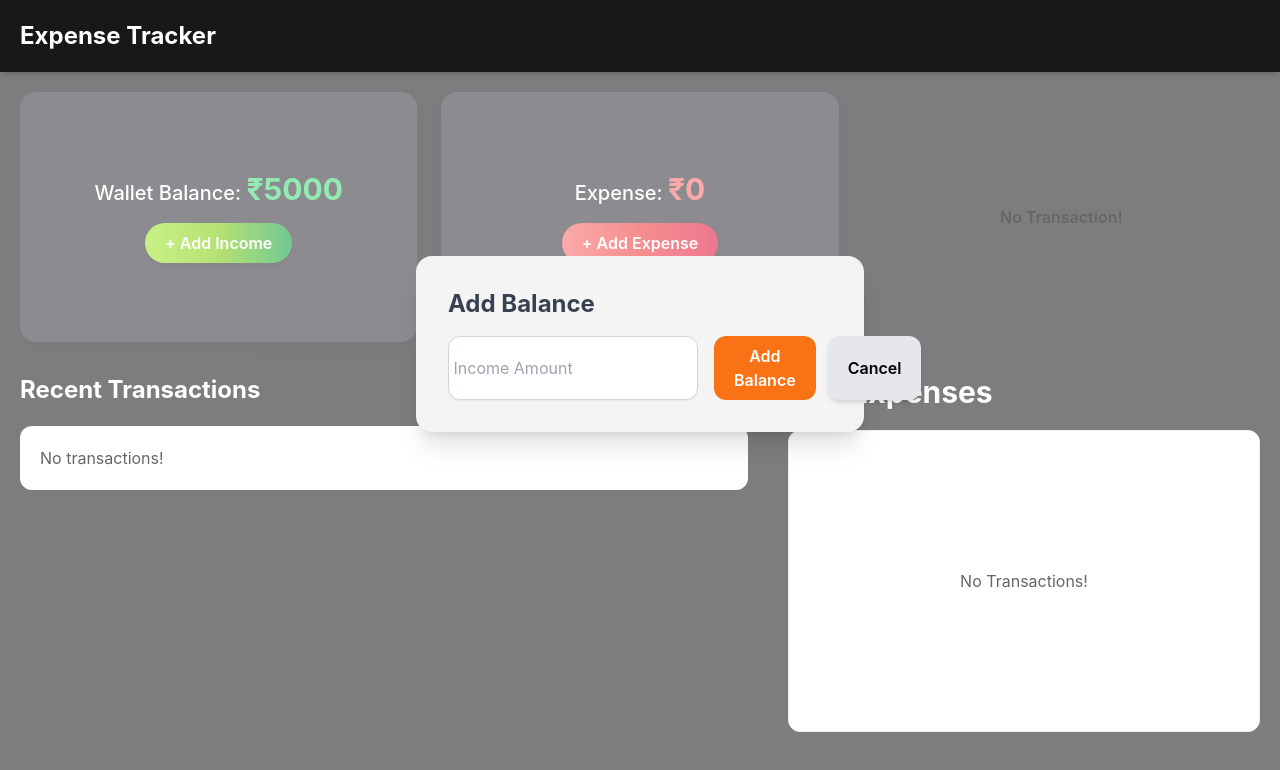
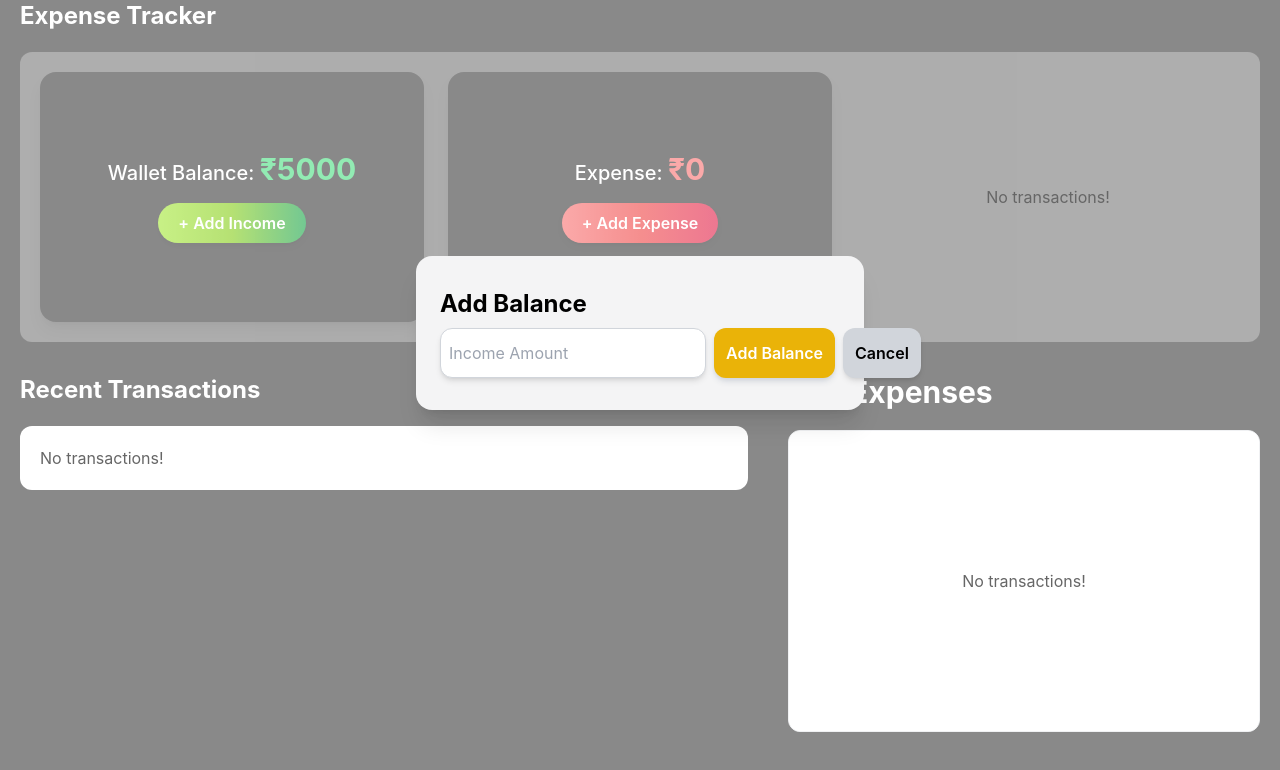
Before and after one commit to VedPrakash-cloud/XExpenseTracker, a React (Create React App) app: page / in a window 1280 px wide. Both pictures are taken after a click on the button "+ Add Income". Shown: the top 770 px of the page. Built offline with nearby package versions, Linux system fonts and the light colour scheme.

Commit message:
3rd test case update

```diff
--- a/src/App.js
+++ b/src/App.js
@@ -90,14 +90,12 @@ function App() {
 
   return (
     <SnackbarProvider autoHideDuration={3000}>
-      <div className="bg-zinc-800 min-h-screen text-center md:text-start">
-        <header className="p-5 sticky top-0 bg-zinc-900 shadow-md z-10">
-          <h1 className="font-bold text-2xl text-white">
+      <div className="bg-[#3B3B3B] min-h-screen text-center md:text-start">
+          <h1 className="font-bold text-2xl text-white pl-5">
             Expense Tracker
           </h1>
-        </header>
         <main className="p-5 space-y-8">
-          <div className="grid grid-cols-1 md:grid-cols-3 gap-6">
+          <div className="grid grid-cols-1 md:grid-cols-3 gap-6 bg-[#777777] p-5 rounded-xl">
             <AddFunds balance={balance} onAddFunds={handleAddFunds}/>
             <Expense expense={expense} onAddExpense={handleExpense} />
             <Pie expenseList={expense} />
--- a/src/component/List&Pagination.jsx
+++ b/src/component/List&Pagination.jsx
@@ -3,7 +3,6 @@ import { SiAmazongames } from "react-icons/si";
 import { MdOutlineModeEdit } from "react-icons/md";
 import { IoMdCloseCircleOutline } from "react-icons/io";
 import { FaMasksTheater } from "react-icons/fa6";
-import { DiAppstore } from "react-icons/di";
 import { IoIosArrowRoundBack, IoIosArrowRoundForward } from "react-icons/io";
 import {useState} from 'react';
 
@@ -18,7 +17,6 @@ export default function ListPagination({ expense, onDeleteExpense, onEditExpense
   const CategoryIcons = {
     Food: <PiPizza size={20} />,
     entertainment: <FaMasksTheater size={20} />,
-    arts: <DiAppstore size={20} />,
     travel: <SiAmazongames size={20} />,
   };
 
--- a/src/component/Modal.jsx
+++ b/src/component/Modal.jsx
@@ -44,13 +44,15 @@ export default function EditExpense({expense, onEditExpense, onClose}) {
         <div className="flex gap-5 py-5">
           <input
             type="text"
+            name="title"
             placeholder="Title"
             value={title}
             onChange={(e) => setTitle(e.target.value)}
             className="rounded-xl outline-none border p-2 shadow-md"
           />
           <input
-            type="Number"
+            type="number"
+            name="price"
             placeholder="Price"
             value={inputAmount}
             onChange={(e) => setInputAmount(e.target.value)}
@@ -59,18 +61,19 @@ export default function EditExpense({expense, onEditExpense, onClose}) {
         </div>
         <div className="flex gap-5 pb-5">
           <select
+            name="category"
             value={category}
             onChange={(e) => setCategory(e.target.value)}
             className="rounded-xl shadow-md outline-none border p-2 text-gray-400 w-[200px]"
           >
             <option value="">Select Category</option>
-            <option value="Food">Food</option>
+            <option value="food">Food</option>
             <option value="entertainment">Entertainment</option>
-            <option value="sports">Sports</option>
-            <option value="arts">Arts</option>
+            <option value="travel">Travel</option>
           </select>
           <input
             type="date"
+            name="date"
             value={date}
             onChange={(e) => setDate(e.target.value)}
             className="rounded-xl shadow-md outline-none border p-2 text-gray-400 w-[200px]"
--- a/src/component/PieChart.jsx
+++ b/src/component/PieChart.jsx
@@ -7,7 +7,7 @@ import {
 } from "recharts";
 
 export default function PieData({expenseList}){
-    const COLORS = ["#A000FF", "#FF9304", "#FDE006", "#0088FE"];
+    const COLORS = ["#A000FF", "#FF9304", "#FDE006"];
 
     const categoryTotals = expenseList.reduce((acc,expense)=>{
         acc[expense.category]= (acc[expense.category] || 0)+ expense.amount;
@@ -42,8 +42,8 @@ export default function PieData({expenseList}){
 
     if(!expenseList?.length){
         return(
-            <div className="w-full flex items-center justify-center h-[250px] font-semibold">
-                No Transaction!
+            <div className="w-full flex items-center justify-center h-[250px]">
+                No transactions!
             </div>
         )
     }
--- a/src/component/addFunds.jsx
+++ b/src/component/addFunds.jsx
@@ -16,7 +16,7 @@ export default function AddFunds({ balance, onAddFunds }) {
   };
   return (
     <div>
-      <div className="rounded-2xl bg-zinc-700 h-full p-6 shadow-lg flex flex-col items-center justify-center text-center">
+      <div className="rounded-2xl bg-[#3B3B3B] h-full p-6 shadow-lg flex flex-col items-center justify-center text-center">
         <p className="text-white text-lg md:text-xl font-medium">
           Wallet Balance:{" "}
           <span className="text-green-400 text-2xl md:text-3xl font-bold mt-1">
@@ -34,32 +34,32 @@ export default function AddFunds({ balance, onAddFunds }) {
       <Modal
         isOpen={showModal === "income"}
         onRequestClose={() => setShowModal(null)}
-        className="mt-64 bg-zinc-100 rounded-2xl shadow-xl p-8 w-[90%] max-w-md mx-auto outline-none"
+        className="mt-64 bg-zinc-100 rounded-2xl shadow-xl px-6 py-8 w-[90%] max-w-md mx-auto outline-none"
         overlayClassName="fixed inset-0 bg-white bg-opacity-40 flex justify-center items-start"
       >
-        <h1 className="text-2xl font-bold text-gray-700 mb-4">Add Balance</h1>
-        <form onSubmit={handleSubmit} className="flex">
-          <div className="flex flex-col md:flex-row gap-4 w-full">
+        <h1 className="text-2xl font-bold mb-2">Add Balance</h1>
+        <form onSubmit={handleSubmit}>
+          <div className="flex flex-col md:flex-row gap-2 text-nowrap w-full">
             <input
               type="number"
-              name="amount"
-              placeholder=" Income Amount"
+              name="price"
+              placeholder="Income Amount"
               value={amount}
               onChange={(e) => setAmount(Number(e.target.value))}
-              className="flex-1 border border-gray-300 py-3 rounded-xl outline-none
-                    shadow-sm"
+              className="flex-1 border border-gray-300 py-3 px-2 rounded-xl outline-none
+                    shadow-md"
             />
-            <div className="flex flex-col md:flex-row gap-3">
+            <div className="flex flex-col md:flex-row gap-2">
               <button
                 type="submit"
-                className="flex-1 bg-orange-500 text-white rounded-xl px-5 py-2 font-semibold shodow-md"
+                className="flex-1 bg-yellow-500 text-white rounded-xl px-3 py-2 font-semibold shadow-md shadow-gray-300"
               >
                 Add Balance
               </button>
               <button
                 type="submit"
                 onClick={() => setShowModal(null)}
-                className="flex-1 bg-gray-200 rounded-xl py-2 px-5 font-semibold shadow-md"
+                className="flex-1 bg-gray-300 rounded-xl py-2 px-3 font-semibold shadow-md"
               >
                 Cancel
               </button>
--- a/src/component/barChart.jsx
+++ b/src/component/barChart.jsx
@@ -18,7 +18,7 @@ export default function BarData({expenseList}){
                     </ResponsiveContainer>
                 ):(
                     <div className='bg-white w-full h-[200px] sm:h-[250px] md:h-[300px] rounded-xl flex items-center justify-center'>
-                        No Transactions!
+                        No transactions!
                     </div>
                 )}
             </div>
--- a/src/component/expense.jsx
+++ b/src/component/expense.jsx
@@ -32,7 +32,7 @@ export default function ExpenseCard({expense, onAddExpense}){
 
   return (
     <div>
-      <div className='rounded-2xl h-full bg-zinc-700 p-6 shadow-lg flex flex-col items-center justify-center text-center'>
+      <div className='rounded-2xl h-full bg-[#3B3B3B] p-6 shadow-lg flex flex-col items-center justify-center text-center'>
         <p className='text-white text-lg md:text-xl font-medium'>Expense:{' '}
           <span className='text-red-400 text-2xl md:text-3xl font-bold mt-1'>
             ₹{totalExpense}
@@ -66,7 +66,7 @@ export default function ExpenseCard({expense, onAddExpense}){
 
           <input
           type="number"
-          name='amount'
+          name='price'
           placeholder='Price'
           value={inputAmount}
           onChange={(e)=>setInputAmount(e.target.value)}
@@ -86,7 +86,6 @@ export default function ExpenseCard({expense, onAddExpense}){
             <option value="food">Food</option>
             <option value="entertainment">Entertainment</option>
             <option value="travel">Travel</option>
-            <option value="arts">Arts</option>
           </select>
 
           <input
@@ -100,7 +99,7 @@ export default function ExpenseCard({expense, onAddExpense}){
         <div className="flex gap-3">
           <button
           type='submit'
-          className="flex-1 bg-orange-500 text-white rounded-xl py-2 font-semibold shadow-md"
+          className="flex-1 bg-yellow-500 text-white rounded-xl py-2 font-semibold shadow-md"
           >
             Add Expense
           </button>
```
